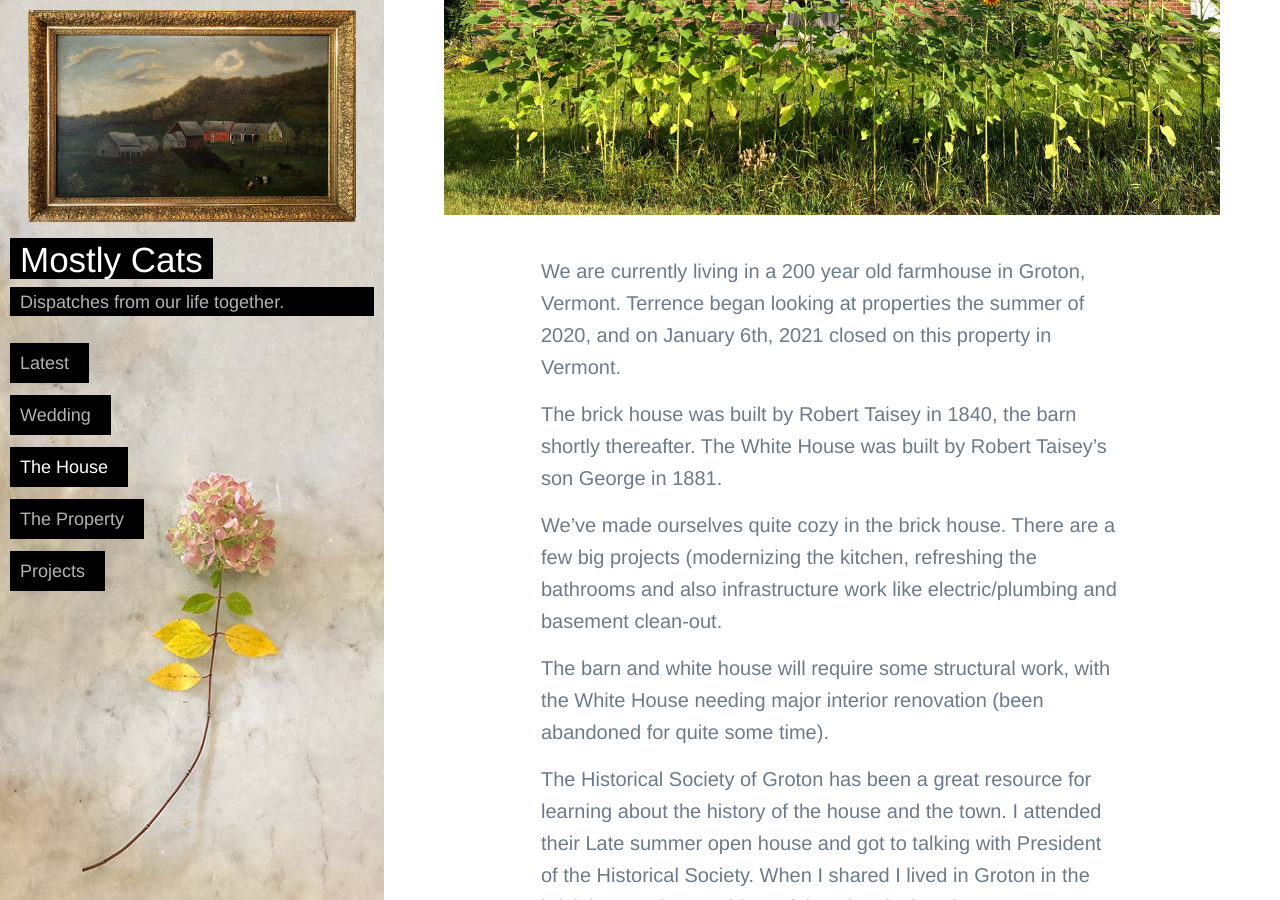
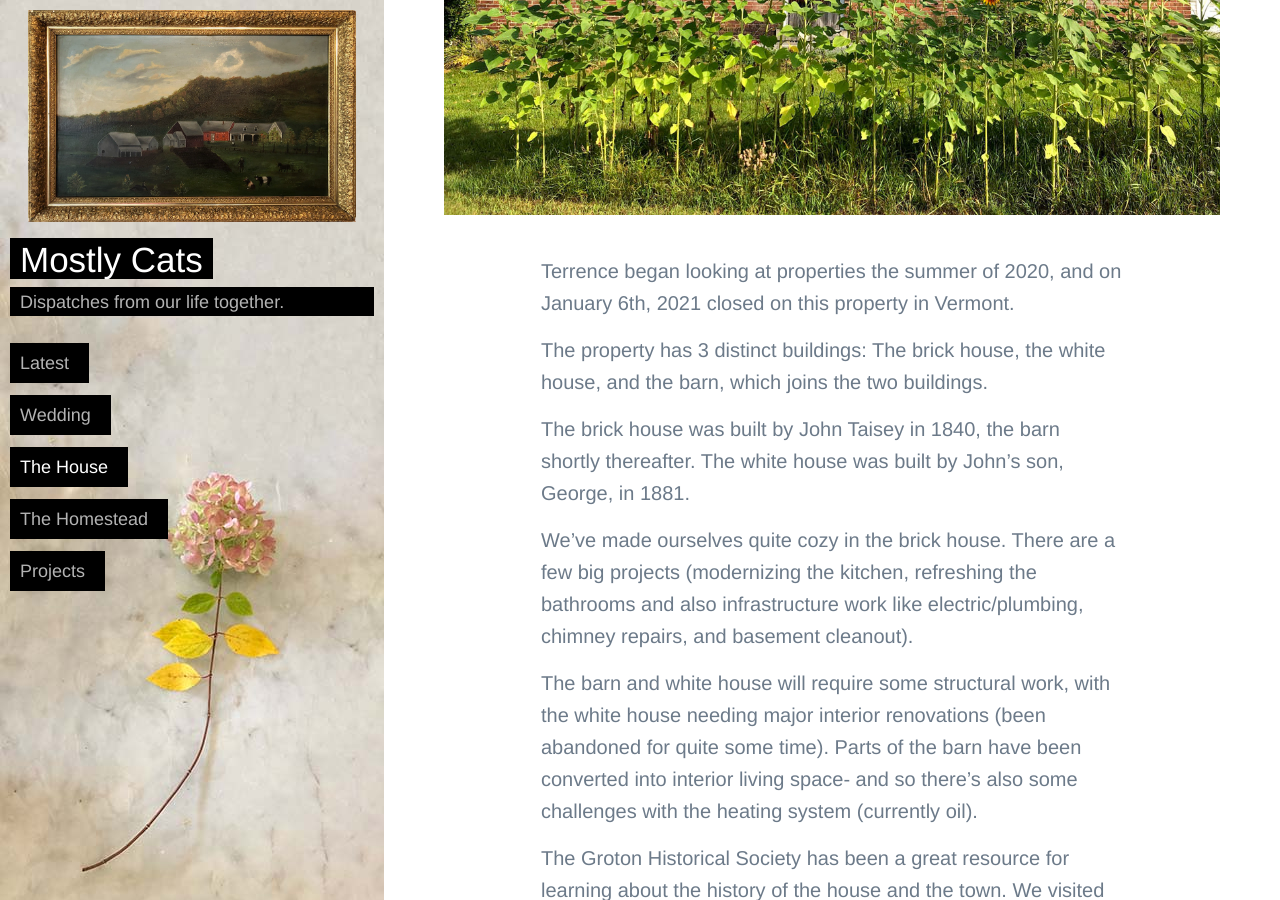
Before and after one commit to teacurran/sarah-terrence, a Jekyll site: the page built from st/the-house/index.md, in a window 1280 px wide and 900 px high, scrolled down 551 px. Built offline with Jekyll 4.4.1, drawn with Linux system fonts in a browser that asks for light colours; nearby versions of some CDN libraries; comment, search, counter and statistics services are not loaded; some of the changed text lies outside the part shown.

Commit message:
Edited text and also changed property to homestead

```diff
--- a/st/_data/settings.yml
+++ b/st/_data/settings.yml
@@ -16,8 +16,8 @@ menu_settings:
       url: '/wedding/'
     - title: 'The House'
       url: '/the-house/'
-    - title: 'The Property'
-      url: '/the-property'
+    - title: 'The Homestead'
+      url: '/the-homestead'
     - title: 'Projects'
       url: '/projects/'
 
--- a/st/the-house/index.md
+++ b/st/the-house/index.md
@@ -1,7 +1,7 @@
 ---
 title: The House
 subtitle: The Brick House of Groton
-description: The Brick House of Groton built by Robert Taisey in 1840.
+description: The Brick House of Groton circa 1840.
 featured_image: /images/bg_flower.jpg
 layout: page
 
@@ -9,14 +9,16 @@ layout: page
 
 ![](/images/house_summer_2021.jpg)
 
-We are currently living in a 200 year old farmhouse in Groton, Vermont. Terrence began looking at properties the summer of 2020, and on January 6th, 2021 closed on this property in Vermont.
+Terrence began looking at properties the summer of 2020, and on January 6th, 2021 closed on this property in Vermont.
 
-The brick house was built by Robert Taisey in 1840, the barn shortly thereafter. The White House was built by Robert Taisey’s son George in 1881.
+The property has 3 distinct buildings: The brick house, the white house, and the barn, which joins the two buildings.
 
-We’ve made ourselves quite cozy in the brick house. There are a few big projects (modernizing the kitchen, refreshing the bathrooms and also infrastructure work like electric/plumbing and basement clean-out.
+The brick house was built by John Taisey in 1840, the barn shortly thereafter. The white house was built by John’s son, George, in 1881.
 
-The barn and white house will require some structural work, with the White House needing major interior renovation (been abandoned for quite some time).
+We’ve made ourselves quite cozy in the brick house. There are a few big projects (modernizing the kitchen, refreshing the bathrooms and also infrastructure work like electric/plumbing, chimney repairs, and basement cleanout).
 
-The Historical Society of Groton has been a great resource for learning about the history of the house and the town. I attended their Late summer open house and got to talking with President of the Historical Society. When I shared I lived in Groton in the brick house, the President of the Historical society got very excited and showed me the painting of our house that is part of their collection. She also shared with me the file on our house, entitled, “The Brick House of Groton”
+The barn and white house will require some structural work, with the white house needing major interior renovations (been abandoned for quite some time). Parts of the barn have been converted into interior living space- and so there’s also some challenges with the heating system (currently oil).
 
-The painting revealed some key information about the property, and reinforced the importance of taking a deeper look at the white house and its construction. To be honest, my first impression of both was that they needed to be torn down. After some online sleuthing and a thorough inspection of the interiors, we have changed our minds. The story of the house and it’s owners is rich, and we look forward to sharing more as we document our findings.
+The Groton Historical Society has been a great resource for learning about the history of the house and the town. We visited the historical society during their Late Summer open house, and met Historical Society President Deborah Jurist. We learned that ours is the only brick house in town- with a granite foundation, to boot! She also shared with us the file they have on our house, as well as pointed out the painting of the house that is part of their collection.
+
+The painting shifted our perspective of the property and the buildings on it. Prior to seeing the painting we thought that the garage and white house were 20th century additions. Knowing that the barn and white house are of the same era as the Brick house changes how we will move forward with using the spaces and the preservation/ restoration of the property.
```
Also changed, not shown: st/_posts/2018-06-30-demo-post.md (+1 -1 lines), st/_posts/2021-11-05-Welcome.md (added, +7 -0 lines), st/the-homestead/index.md (added, +25 -0 lines), st/the-property/index.md (deleted, +0 -22 lines), st/Gemfile.lock.
